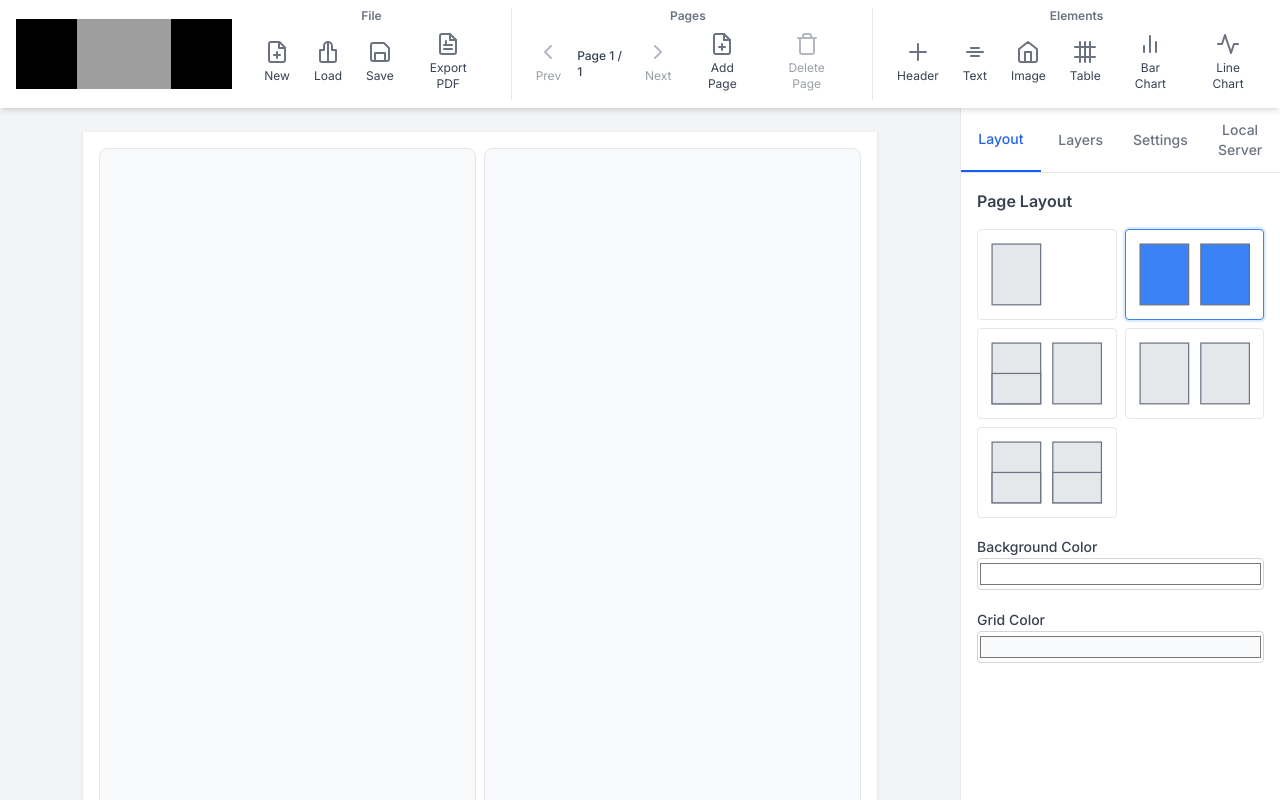
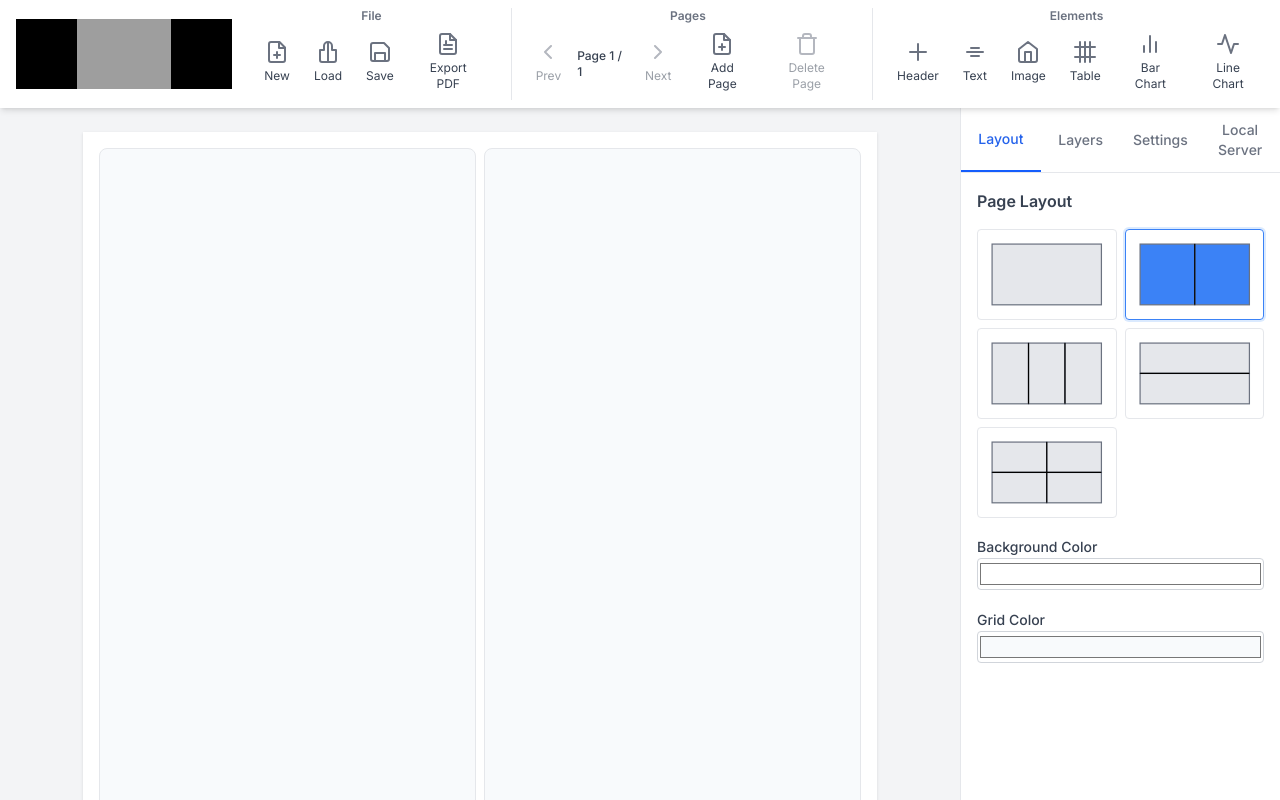
Before and after one commit to shrikrushana9960/template-maker, a React (Vite) app: page / in a window 1280 px wide. Built offline with nearby package versions, Linux system fonts and the light colour scheme; grey boxes are pictures that could not be loaded.

Commit message:
Fix layout issue

```diff
--- a/db.json
+++ b/db.json
@@ -1,3 +1,11 @@
 {
-  "templates": []
+  "templates": [
+    {
+      "id": "hsdh",
+      "name": "hsdh",
+      "createdAt": "2025-09-29T07:03:18.758Z",
+      "updatedAt": "2025-09-29T07:03:18.759Z",
+      "pages": "[{\"elements\":[{\"id\":\"iet7j6520\",\"type\":\"header\",\"x\":10,\"y\":10,\"width\":200,\"height\":40,\"containerId\":\"B\",\"data\":{\"text\":\"Jayesh\",\"color\":\"#000000\",\"fontSize\":\"24px\",\"isBold\":true,\"isItalic\":false,\"headerSize\":\"h1\"}}],\"layout\":\"{\\\"cells\\\":[[\\\"A\\\",\\\"B\\\"]]}\",\"backgroundColor\":\"#ffffff\",\"gridColor\":\"#f8fafc\"}]"
+    }
+  ]
 }
--- a/package.json
+++ b/package.json
@@ -30,12 +30,14 @@
     "react-apexcharts": "^1.7.0",
     "react-dom": "^19.1.1",
     "recharts": "^3.2.1",
-    "tailwindcss": "^4.1.13"
+    "tailwindcss": "^4.1.13",
+    "toastr": "^2.1.4"
   },
   "devDependencies": {
     "@eslint/js": "^9.36.0",
     "@types/react": "^19.1.13",
     "@types/react-dom": "^19.1.9",
+    "@types/toastr": "^2.1.43",
     "@vitejs/plugin-react": "^5.0.3",
     "concurrently": "^9.2.1",
     "eslint": "^9.36.0",
--- a/src/components/Modal.tsx
+++ b/src/components/Modal.tsx
@@ -28,8 +28,8 @@ const Modal: React.FC<ModalProps> = ({
   };
 
   return (
-    <div className="fixed inset-0 bg-black opacity-90 flex items-center justify-center z-50">
-      <div className="bg-white p-8 rounded-lg text-center max-w-md w-full">
+    <div className="fixed inset-0 bg-[rgba(0,0,0,0.8)] flex items-center justify-center z-50">
+      <div className="bg-white p-8 rounded-lg text-center max-w-md w-full z-200">
         <h3 className="font-semibold text-lg mb-4">{title}</h3>
         {message && <p className="text-sm text-gray-700 mb-4">{message}</p>}
 
--- a/src/components/RightPanel.tsx
+++ b/src/components/RightPanel.tsx
@@ -8,8 +8,8 @@ import {
   type Template,
 } from "../utils/serverApi";
 import Modal from "./Modal";
-import Snackbar from "@mui/material/Snackbar";
-import Alert from "@mui/material/Alert";
+import toastr from "toastr";
+import "toastr/build/toastr.min.css";
 
 interface RightPanelProps {
   activeTab: string;
@@ -54,28 +54,6 @@ const RightPanel: React.FC<RightPanelProps> = ({
   const [saveLoading, setSaveLoading] = useState(false);
   const [modal, setModal] = useState<ModalConfig | null>(null);
 
-  // ✅ Snackbar toast state
-  const [toastOpen, setToastOpen] = useState(false);
-  const [toastMessage, setToastMessage] = useState("");
-  const [toastSeverity, setToastSeverity] =
-    useState<"success" | "error" | "info" | "warning">("info");
-
-  const showToast = (
-    message: string,
-    severity: "success" | "error" | "info" | "warning" = "info"
-  ) => {
-    setToastMessage(message);
-    setToastSeverity(severity);
-    setToastOpen(true);
-  };
-
-  const handleToastClose = (
-    event?: React.SyntheticEvent | Event,
-    reason?: string
-  ) => {
-    if (reason === "clickaway") return;
-    setToastOpen(false);
-  };
 
   useEffect(() => {
     if (activeTab === "server") {
@@ -98,7 +76,7 @@ const RightPanel: React.FC<RightPanelProps> = ({
     } catch (error) {
       console.error("Failed to load templates:", error);
       setTemplates([]);
-      showToast("Failed to load templates", "error");
+      toastr.error(`Failed to load templates`)
     } finally {
       setLoading(false);
     }
@@ -118,15 +96,11 @@ const RightPanel: React.FC<RightPanelProps> = ({
           await saveTemplateToServer(templateName, currentPages);
           await loadTemplates();
           setModal(null);
-          showToast(`Template "${templateName}" saved successfully!`, "success");
+          toastr.success(`Template "${templateName}" saved successfully!`)
         } catch (error) {
           setModal(null);
-          showToast(
-            `Failed to save template: ${
-              error instanceof Error ? error.message : "Unknown error"
-            }`,
-            "error"
-          );
+          toastr.error(`Failed to save template: ${error instanceof Error ? error.message : "Unknown error"
+            }`)
         } finally {
           setSaveLoading(false);
         }
@@ -146,15 +120,9 @@ const RightPanel: React.FC<RightPanelProps> = ({
           const pages = JSON.parse(template.pages);
           onLoadTemplate(pages);
           setModal(null);
-          showToast(
-            `Template "${template.name}" loaded successfully!`,
-            "success"
-          );
+          toastr.success(`Template "${template.name}" loaded successfully!`)
         } catch (error) {
-          showToast(
-            "Failed to parse template data. The template file may be corrupted.",
-            "error"
-          );
+          toastr.error("Failed to parse template data. The template file may be corrupted.")
           setModal(null);
         }
       },
@@ -173,16 +141,10 @@ const RightPanel: React.FC<RightPanelProps> = ({
           await deleteTemplateFromServer(template.id);
           await loadTemplates();
           setModal(null);
-          showToast(
-            `Template "${template.name}" deleted successfully!`,
-            "success"
-          );
+          toastr.success(`Template "${template.name}" deleted successfully!`)
         } catch (error) {
-          showToast(
-            `Failed to delete template: ${error instanceof Error ? error.message : "Unknown error"
-            }`,
-            "error"
-          );
+          toastr.error(`Failed to delete template: ${error instanceof Error ? error.message : "Unknown error"
+            }`)
           setModal(null);
         }
       },
@@ -376,9 +338,19 @@ const RightPanel: React.FC<RightPanelProps> = ({
               }`}
             onClick={() => onLayoutChange(layout.layout)}
           >
-            <svg viewBox="0 0 100 60" className="w-full h-12">
+            {/* <svg viewBox="0 0 100 60" className="w-full h-12">
               {layout.layout.includes("A") && (
-                <rect x="5" y="5" width="40" height="50" className="svg-cell" />
+                <>
+                  <rect x="5" y="5" width="40" height="50" className="svg-cell" />
+                  <line
+                    x1={5 + 40 / 2}
+                    y1={5}
+                    x2={5 + 40 / 2}
+                    y2={5 + 50}
+                    stroke="black"
+                    strokeWidth="1"
+                  />
+                </>
               )}
               {layout.layout.includes("B") && (
                 <rect
@@ -407,6 +379,81 @@ const RightPanel: React.FC<RightPanelProps> = ({
                   className="svg-cell"
                 />
               )}
+            </svg> */}
+            <svg viewBox="0 0 100 60" className="w-full h-12">
+              {(() => {
+                const parsed = JSON.parse(layout.layout);   // { cells: [...] }
+                const rows = parsed.cells.length;
+                const rowHeight = 50 / rows;
+
+                return parsed.cells.flatMap((row: string[], rowIndex: number) => {
+                  const cols = row.length;
+                  const cellWidth = 90 / cols;
+
+                  return row.map((cell: string, colIndex: number) => {
+                    const x = 5 + colIndex * cellWidth;
+                    const y = 5 + rowIndex * rowHeight;
+
+                    return (
+                      <rect
+                        key={`${rowIndex}-${colIndex}`}
+                        x={x}
+                        y={y}
+                        width={cellWidth}
+                        height={rowHeight}
+                        className="svg-cell"
+                        stroke="black"
+                        fill="none"
+                      />
+                    );
+                  });
+                });
+              })()}
+
+              {/* Divider lines */}
+              {(() => {
+                const parsed = JSON.parse(layout.layout);
+                const rows = parsed.cells.length;
+                const rowHeight = 50 / rows;
+                const cols = Math.max(...parsed.cells.map((r: string[]) => r.length));
+                const cellWidth = 90 / cols;
+
+                const lines: JSX.Element[] = [];
+
+                // Vertical dividers
+                for (let i = 1; i < cols; i++) {
+                  const x = 5 + i * cellWidth;
+                  lines.push(
+                    <line
+                      key={`v-${i}`}
+                      x1={x}
+                      y1={5}
+                      x2={x}
+                      y2={5 + 50}
+                      stroke="black"
+                      strokeWidth="1"
+                    />
+                  );
+                }
+
+                // Horizontal dividers
+                for (let j = 1; j < rows; j++) {
+                  const y = 5 + j * rowHeight;
+                  lines.push(
+                    <line
+                      key={`h-${j}`}
+                      x1={5}
+                      y1={y}
+                      x2={5 + 90}
+                      y2={y}
+                      stroke="black"
+                      strokeWidth="1"
+                    />
+                  );
+                }
+
+                return lines;
+              })()}
             </svg>
           </button>
         ))}
@@ -939,22 +986,6 @@ const RightPanel: React.FC<RightPanelProps> = ({
           onCancel={() => setModal(null)}
         />
       )}
-
-      <Snackbar
-        open={toastOpen}
-        autoHideDuration={3000}
-        onClose={handleToastClose}
-        anchorOrigin={{ vertical: "top", horizontal: "right" }}
-      >
-        <Alert
-          onClose={handleToastClose}
-          severity={toastSeverity}
-          sx={{ width: "100%" }}
-          variant="filled"
-        >
-          {toastMessage}
-        </Alert>
-      </Snackbar>
     </div>
   );
 };
--- a/src/components/Toolbar.tsx
+++ b/src/components/Toolbar.tsx
@@ -55,11 +55,11 @@ const Toolbar: React.FC<ToolbarProps> = ({
     <div className="bg-white shadow-md z-20">
       <div className="container mx-auto px-4 py-2 flex items-center justify-between">
         <div className="flex items-center space-x-6">
-          <div className='bg-black'>
+          <div className='bg-black w-[219px] h-[70px] overflow-hidden'>
             <img
               src="https://investset.com/wp-content/uploads/2021/10/cropped-logo_invest_set-219x70.png"
               alt="Invest Set Logo"
-              className="w-[219px] h-[70px] object-contain"
+              className="w-full h-full object-contain"
             />
           </div>
           {/* File Section */}
```
Also changed, not shown: src/App.tsx (+5 -5 lines), 1 other file (tests, documents, lock files or other folders).
